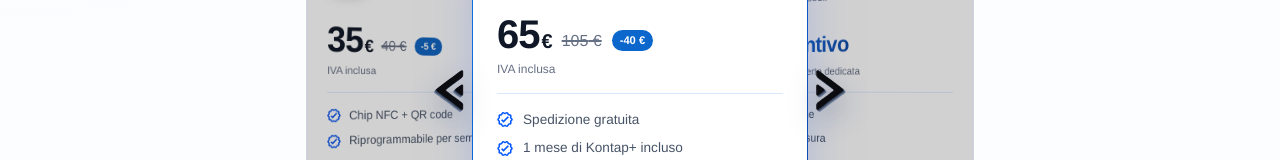
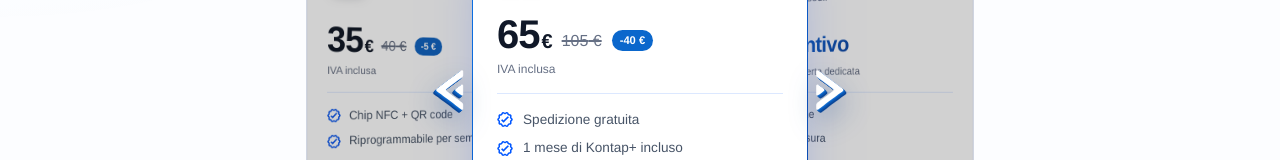
Before and after one commit to marcoktd22/kontap-site, a Next.js app: page /prezzi in a window 1280 px wide. Shown: the part 461-621 px from the top of the page. Built offline with nearby package versions, Linux system fonts and the light colour scheme.

Commit message:
Carosello: freccia bianca con rilievo blu Kontap anche sui fondi chiari (prezzi) (#48)
Claude-Session: https://claude.ai/code/session_014UmkiUSYjQgeEavUaUVRrb

Co-authored-by: Claude <noreply@anthropic.com>

```diff
--- a/components/ui/Coverflow.tsx
+++ b/components/ui/Coverflow.tsx
@@ -144,8 +144,7 @@ const CHEVRON = "M13.5 560.1C8.7 557.9 5.6 554.7 3.5 549.8C1.3 544.4 1.3 493.2 3
 
 /**
  * Freccia 3D senza contorni: il glifo del brand con un'estrusione a strati
- * (effetto rilievo) e ombra morbida. Bianca sui fondi scuri, nera su quelli
- * chiari. A riposo "spinge" piano nella sua direzione; al passaggio si
+ * (effetto rilievo blu Kontap) e ombra morbida, bianca su ogni fondo. A riposo "spinge" piano nella sua direzione; al passaggio si
  * inclina in prospettiva e si ingrandisce; al tap si comprime.
  */
 function Arrow({
@@ -186,12 +185,13 @@ function Arrow({
               : "-scale-x-100 group-hover/arrow:[transform:scaleX(-1)_rotateY(-22deg)_scale(1.1)]"
           )}
           style={{
+            // sempre bianca con rilievo blu Kontap (su fondi chiari e scuri)
             filter: dark
               ? "drop-shadow(1px 1px 0 #0b67cc) drop-shadow(1px 1px 0 #0a55b0) drop-shadow(1px 1px 0 #0a4596) drop-shadow(0 10px 14px rgba(0,8,30,0.55))"
-              : "drop-shadow(1px 1px 0 #3b4a63) drop-shadow(1px 1px 0 #6b7a94) drop-shadow(0 10px 14px rgba(11,40,90,0.3))",
+              : "drop-shadow(1px 1px 0 #0b67cc) drop-shadow(1px 1px 0 #0a55b0) drop-shadow(1px 1px 0 #0a4596) drop-shadow(0 10px 14px rgba(11,60,140,0.35))",
           }}
         >
-          <path fill={dark ? "#ffffff" : "#0b0c10"} fillRule="evenodd" d={CHEVRON} />
+          <path fill="#ffffff" fillRule="evenodd" d={CHEVRON} />
         </svg>
       </span>
     </button>
```
